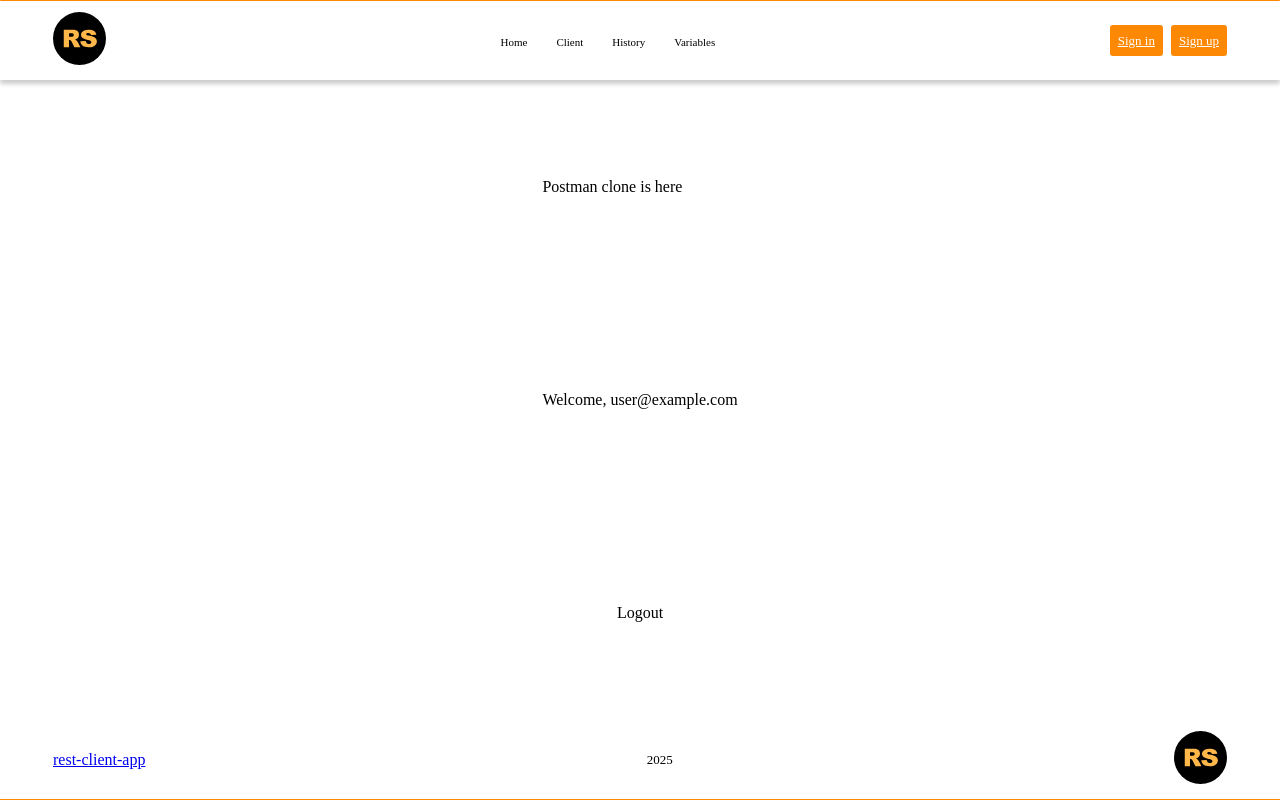
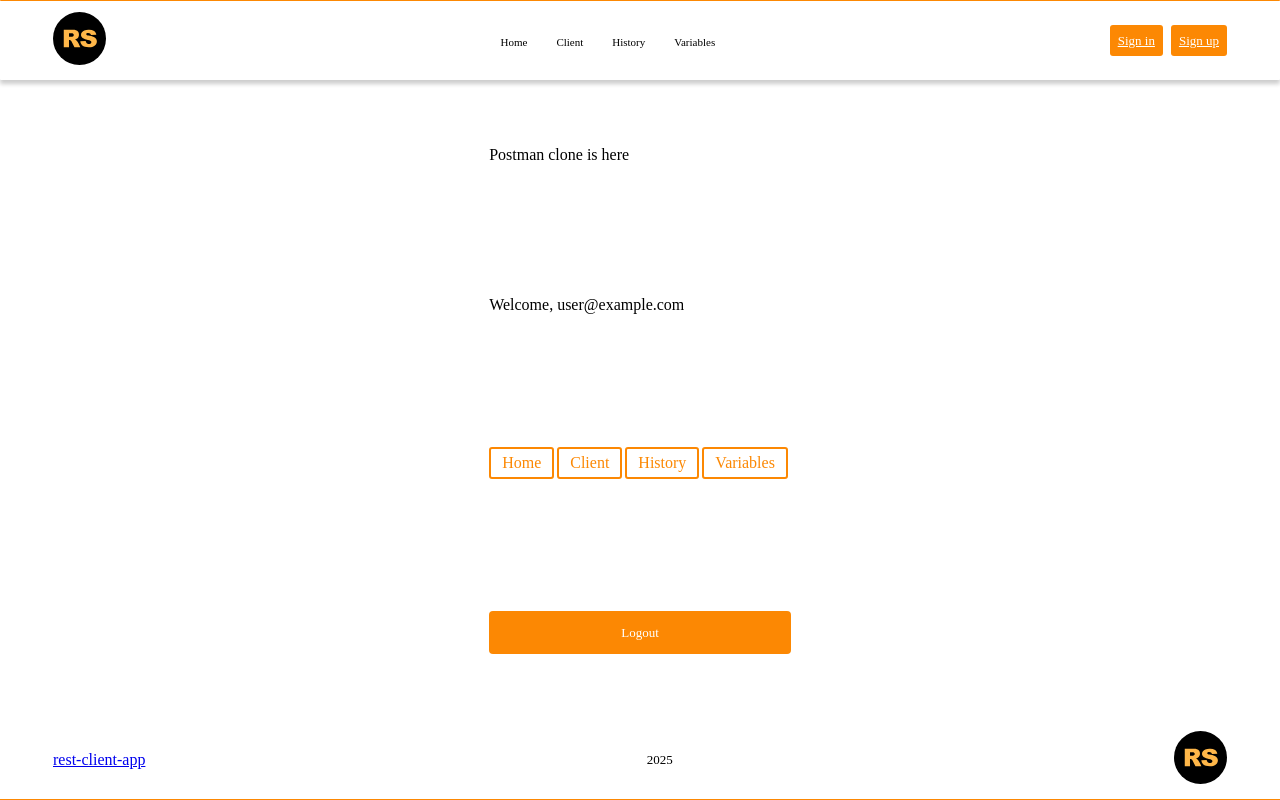
Before and after one commit to Veronika-Kashlej/RESTclient, a Next.js app: page / in a window 1280 px wide. Built offline with nearby package versions, Linux system fonts and the light colour scheme; no server answers; sample sign-in values are in the browser's storage.

Commit message:
fix: Fixes main page

```diff
--- a/app/components/typo/typo.sass
+++ b/app/components/typo/typo.sass
@@ -76,3 +76,20 @@ h4, .h4
   line-height: aCalc(26)
   font-weight: 500
   width: 100%
+
+.hollow
+  color: #fc8803
+  text-decoration: none
+  font-weight: 500
+  padding: aCalc(8) aCalc(16)
+  border: 2px solid #fc8803
+  border-radius: aCalc(4)
+  transition: all .3s
+  display: inline-block
+  margin-right: aCalc(4)
+  +mob($sm)
+    padding: 8px 16px
+
+  &:hover
+    background-color: #fc8803
+    color: white
--- a/app/page.tsx
+++ b/app/page.tsx
@@ -1,6 +1,7 @@
 'use client';
 
 import { useEffect, useState } from 'react';
+import Link from 'next/link';
 import { auth } from './firebase/firebase';
 import { onAuthStateChanged, signOut, User } from 'firebase/auth';
 import { useRouter } from 'next/navigation';
@@ -26,7 +27,30 @@ export default function Home() {
     <>
       <p>Postman clone is here</p>
       <p>Welcome, {user.email}</p>
+      <ul>
+        <li style={{ display: 'inline-block' }}>
+          <Link className="hollow" href="/">
+            Home
+          </Link>
+        </li>
+        <li style={{ display: 'inline-block' }}>
+          <Link className="hollow" href="/client">
+            Client
+          </Link>
+        </li>
+        <li style={{ display: 'inline-block' }}>
+          <Link className="hollow" href="/history">
+            History
+          </Link>
+        </li>
+        <li style={{ display: 'inline-block' }}>
+          <Link className="hollow" href="/variables">
+            Variables
+          </Link>
+        </li>
+      </ul>
       <button
+        className="signup-btn"
         onClick={() =>
           signOut(auth).then(() => {
             router.push('./sign-in');
```
